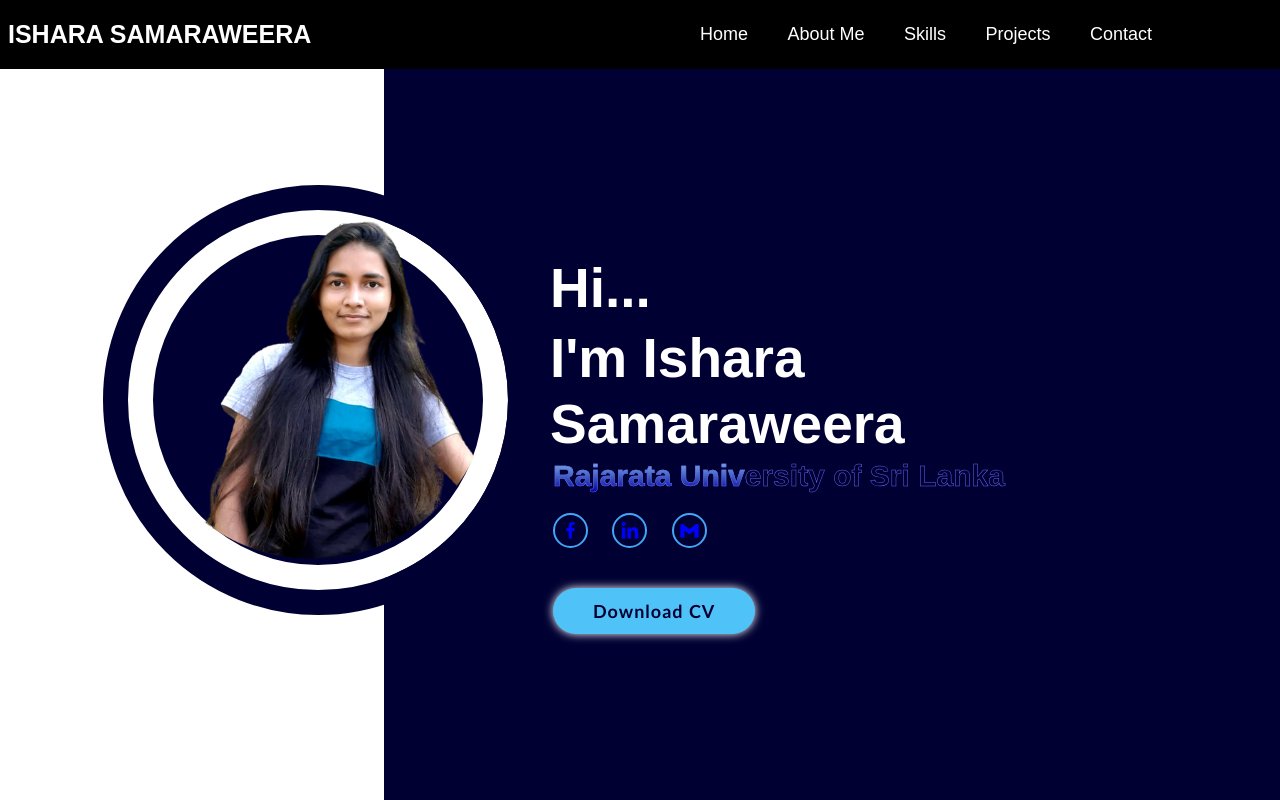
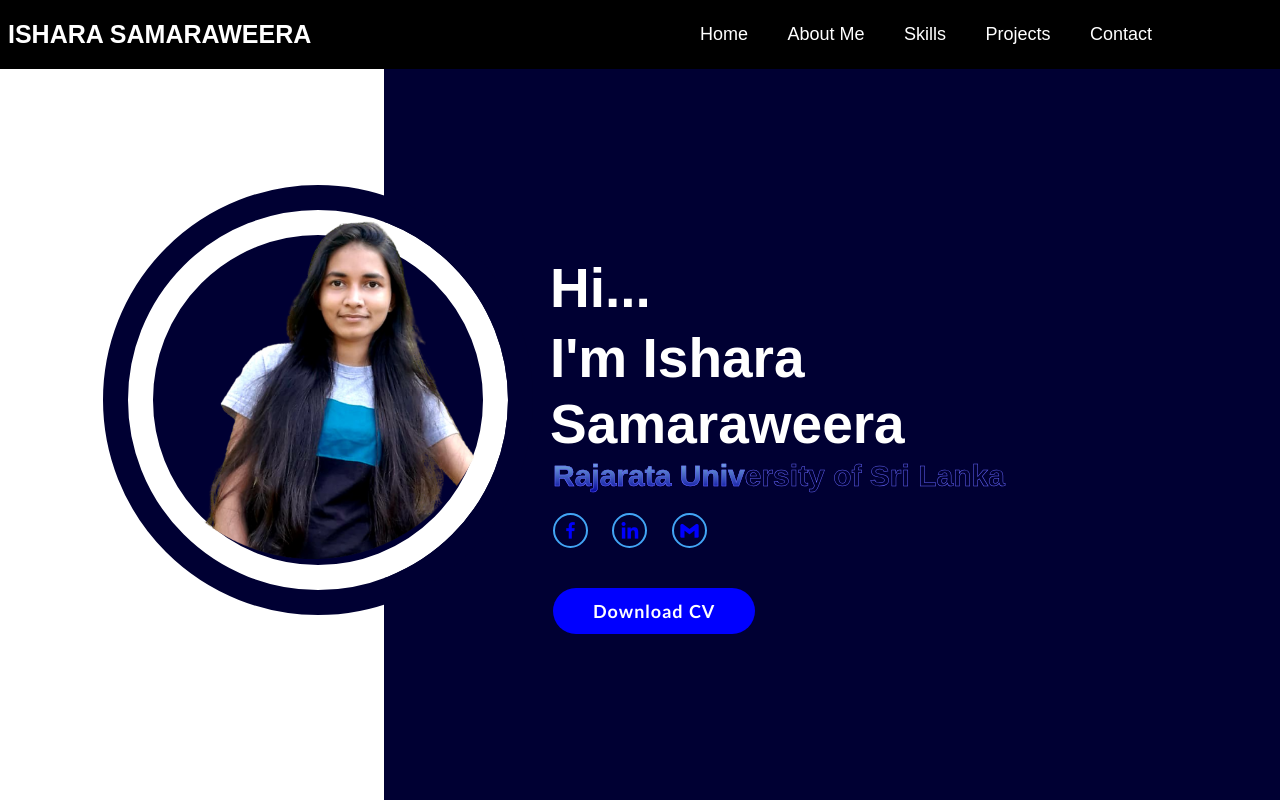
Before and after one commit to IsharaSamaraweera/MyPortfolio, a plain HTML site: page index.html in a window 1280 px wide. In both pictures the pointer is over the link "Download CV". Shown: the top 800 px of the page. Drawn offline with nearby package versions, Linux system fonts and the light colour scheme.

Commit message:
Another commit

```diff
--- a/style.css
+++ b/style.css
@@ -155,8 +155,9 @@ home-content{
     font-family: 'Trebuchet MS', 'Lucida Sans Unicode', 'Lucida Grande', 'Lucida Sans', Arial, sans-serif;
 }
 
-.btn :hover{
-    color: red;
+.home-content .btn:hover{
+    color: white;
+    background-color: blue;
     box-shadow: none;
 }
 
```
